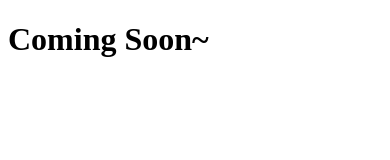
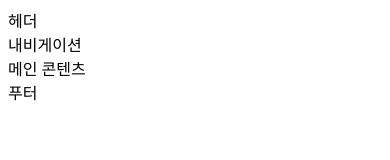
Before and after one commit to solbishin/FUS13, a plain HTML site: page index.html in a window 390 px wide. Drawn offline with Linux system fonts and the light colour scheme.

Commit message:
모바일 본문 구조 완성

```diff
--- a/index.html
+++ b/index.html
@@ -6,6 +6,9 @@
   <title>모바일 웹 - 신솔비</title>
 </head>
 <body>
-  <h1>Coming Soon~ </h1>
+  <header class="appHeader">헤더</header>
+  <nav class="appNavigation">내비게이션</nav>
+  <main class="appMain">메인 콘텐츠</main>
+  <footer class="appFooter">푸터</footer>
 </body>
 </html>
```
